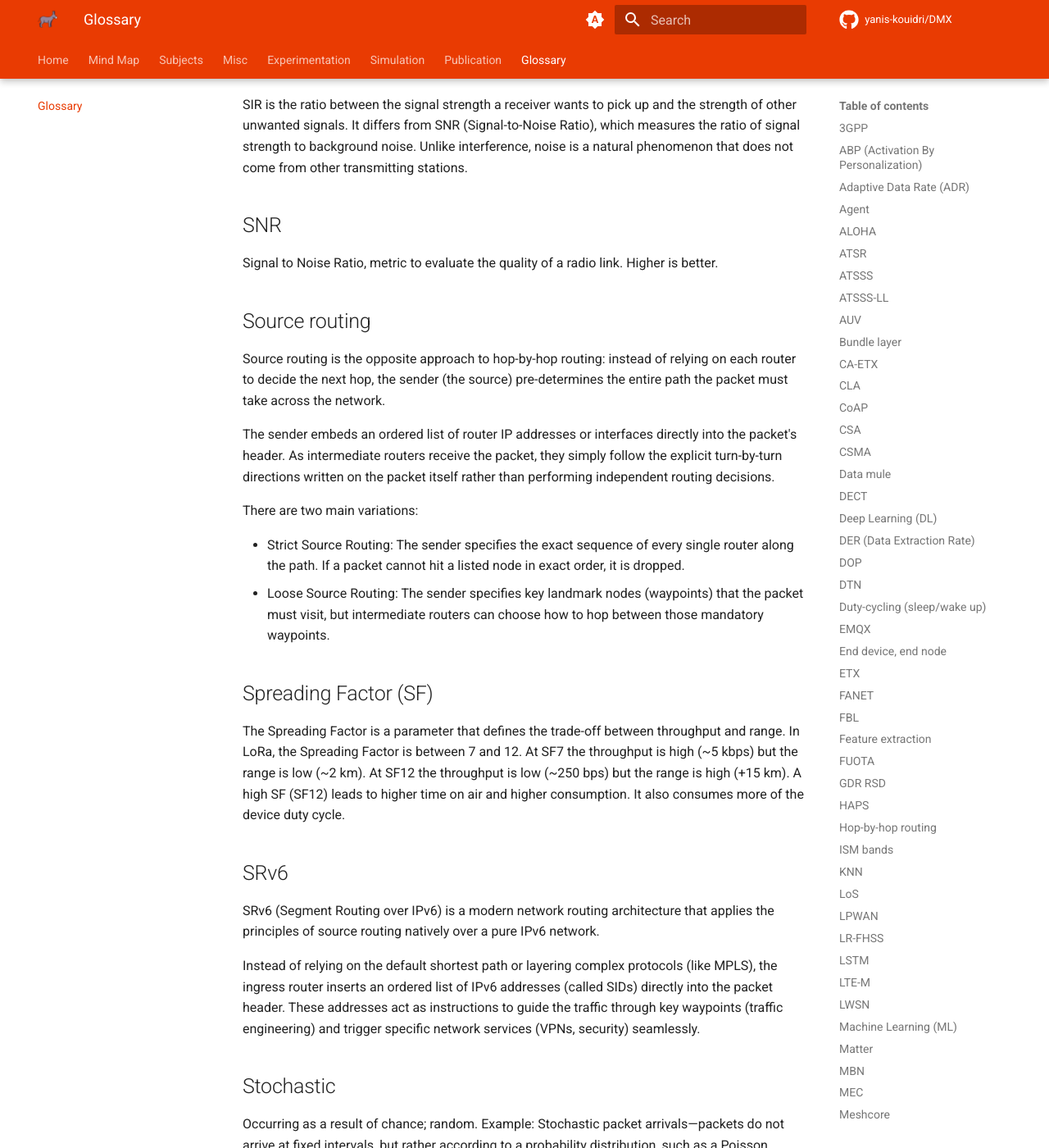
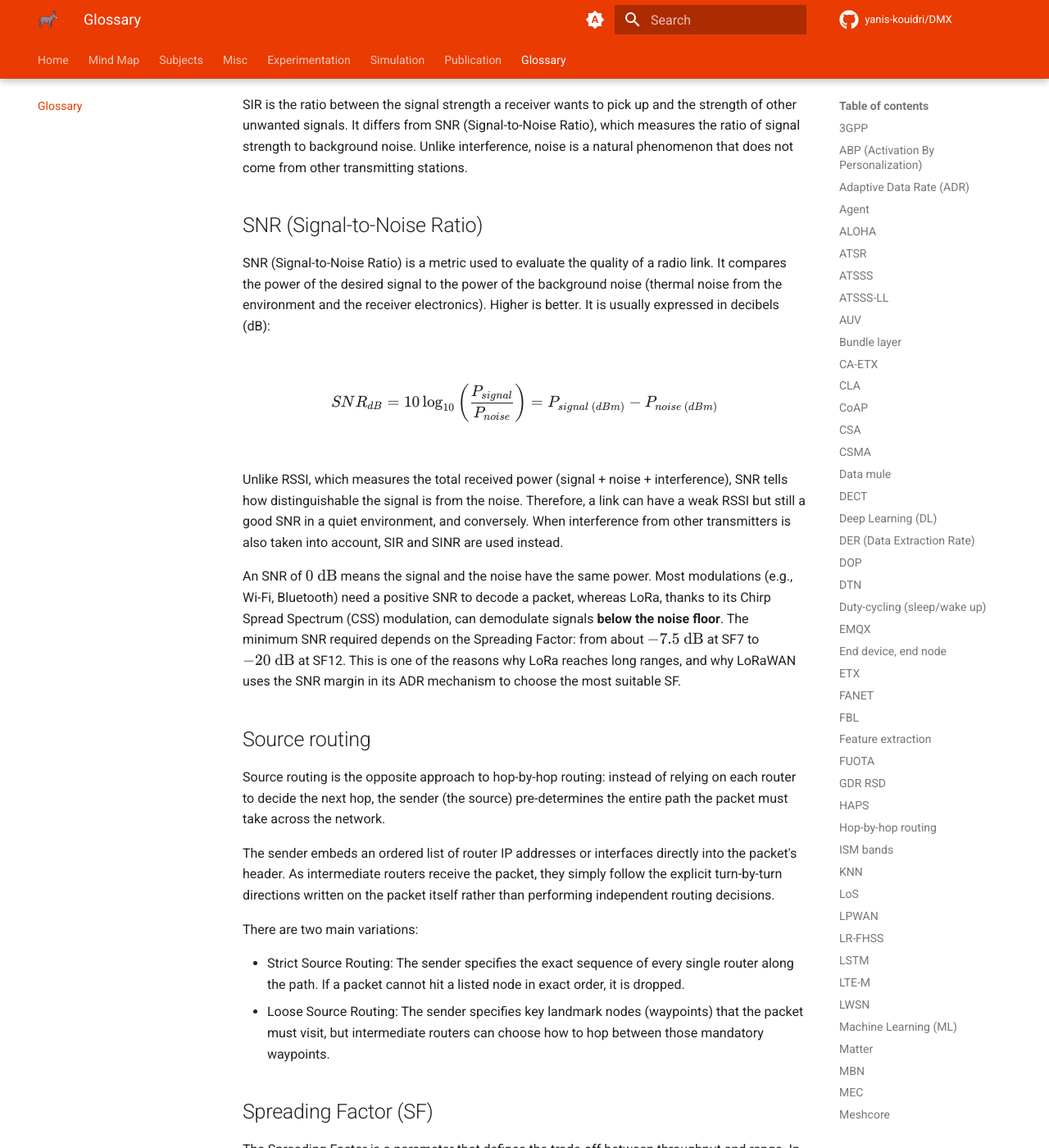
Before and after one commit to Yanis-Kouidri/DMX, an MkDocs documentation site: the page built from docs/glossary.md, in a window 1280 px wide and 1400 px high, scrolled down 15029 px. Shown: the whole window at 82% size. Built offline with MkDocs 1.6.1 and Material for MkDocs 9.7.7, drawn with Linux system fonts in a browser that asks for light colours; comment, search, counter and statistics services are not loaded.

Commit message:
docs: expand SNR definition in glossary
Co-Authored-By: Claude Opus 5.5 <noreply@anthropic.com>

```diff
--- a/docs/glossary.md
+++ b/docs/glossary.md
@@ -352,9 +352,17 @@ A mix between SNR and SIR.
 
 SIR is the ratio between the signal strength a receiver wants to pick up and the strength of other unwanted signals. It differs from SNR (Signal-to-Noise Ratio), which measures the ratio of signal strength to background noise. Unlike interference, noise is a natural phenomenon that does not come from other transmitting stations.
 
-## SNR
+## SNR (Signal-to-Noise Ratio)
 
-Signal to Noise Ratio, metric to evaluate the quality of a radio link. Higher is better.
+SNR (Signal-to-Noise Ratio) is a metric used to evaluate the quality of a radio link. It compares the power of the desired signal to the power of the background noise (thermal noise from the environment and the receiver electronics). Higher is better. It is usually expressed in decibels (dB):
+
+$$
+SNR_{dB} = 10 \log_{10}\left(\frac{P_{signal}}{P_{noise}}\right) = P_{signal\ (dBm)} - P_{noise\ (dBm)}
+$$
+
+Unlike RSSI, which measures the total received power (signal + noise + interference), SNR tells how distinguishable the signal is from the noise. Therefore, a link can have a weak RSSI but still a good SNR in a quiet environment, and conversely. When interference from other transmitters is also taken into account, SIR and SINR are used instead.
+
+An SNR of $0\text{ dB}$ means the signal and the noise have the same power. Most modulations (e.g., Wi-Fi, Bluetooth) need a positive SNR to decode a packet, whereas LoRa, thanks to its Chirp Spread Spectrum (CSS) modulation, can demodulate signals **below the noise floor**. The minimum SNR required depends on the Spreading Factor: from about $-7.5\text{ dB}$ at SF7 to $-20\text{ dB}$ at SF12. This is one of the reasons why LoRa reaches long ranges, and why LoRaWAN uses the SNR margin in its ADR mechanism to choose the most suitable SF.
 
 ## Source routing
 
```
